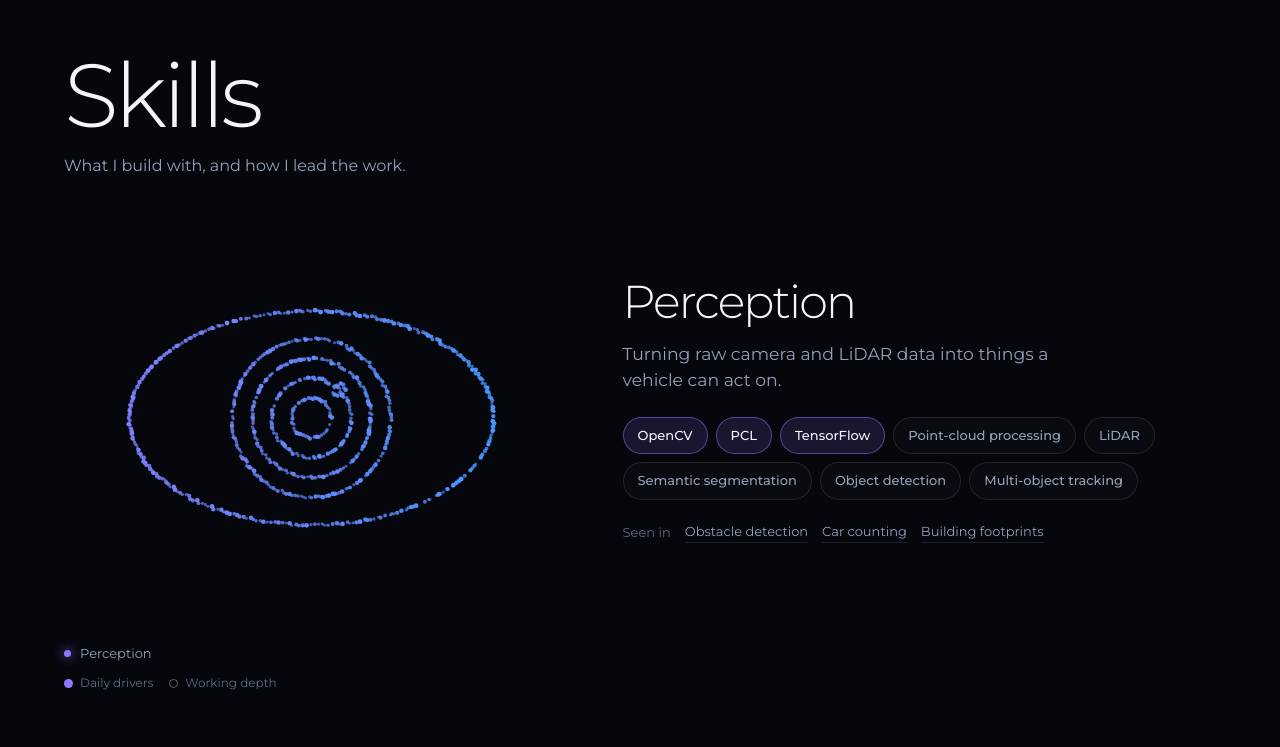
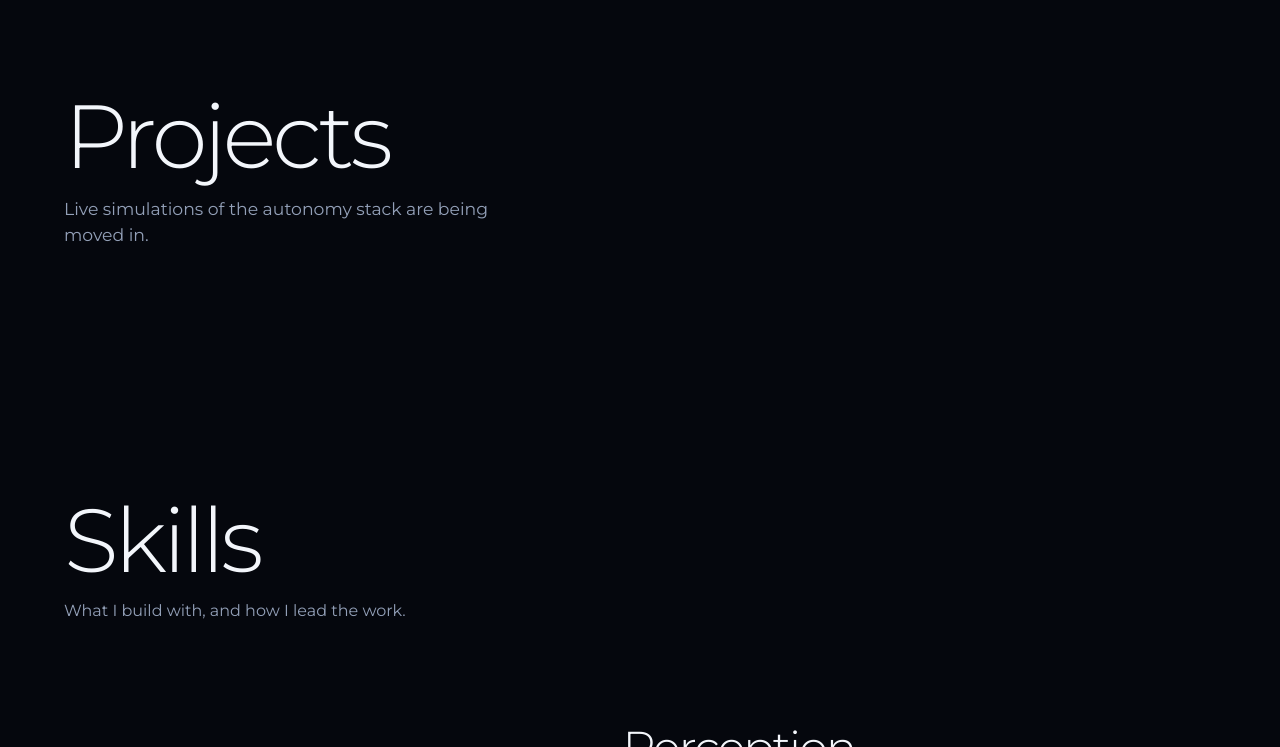
Before and after one commit to arghadeep25/arghadeep25.github.io, a website built with Vite: page index.html in a window 1280 px wide. Shown: the part 3663-4410 px from the top of the page. Built offline with nearby package versions, Linux system fonts and the light colour scheme; animation ran at ten frames a second.

Commit message:
feat: add a temporary Projects placeholder
A heading and one line so the Projects nav link and the landing call to action land somewhere meaningful until the demos are moved in (plan item 6.7), which replaces this section.

```diff
--- a/index.html
+++ b/index.html
@@ -98,7 +98,12 @@
           </div>
         </div>
       </section>
-      <section id="projects"></section>
+      <section id="projects" class="projects">
+        <div class="wrap">
+          <h2>Projects</h2>
+          <p>Live simulations of the autonomy stack are being moved in.</p>
+        </div>
+      </section>
       <section id="skills" class="wrap skills">
         <div class="skills__side">
           <h2>Skills</h2>
--- a/src/main.js
+++ b/src/main.js
@@ -1,6 +1,7 @@
 import './styles/index.css';
 import './styles/sections/landing.css';
 import './styles/sections/about.css';
+import './styles/sections/projects.css';
 import './styles/sections/skills.css';
 import './styles/sections/pixworm.css';
 import './styles/sections/blogs.css';
--- /dev/null
+++ b/src/styles/sections/projects.css
@@ -0,0 +1,19 @@
+/* Placeholder until the demos are moved in (plan item 6.7). */
+.projects {
+  padding: clamp(110px, 18vh, 180px) 0;
+}
+
+.projects h2 {
+  font-size: var(--fs-display);
+  font-weight: 300;
+  line-height: 1;
+  letter-spacing: -0.045em;
+}
+
+.projects p {
+  max-width: 42ch;
+  margin-top: 16px;
+  color: var(--ink-mute);
+  font-size: var(--fs-lede);
+  line-height: 1.5;
+}
```
